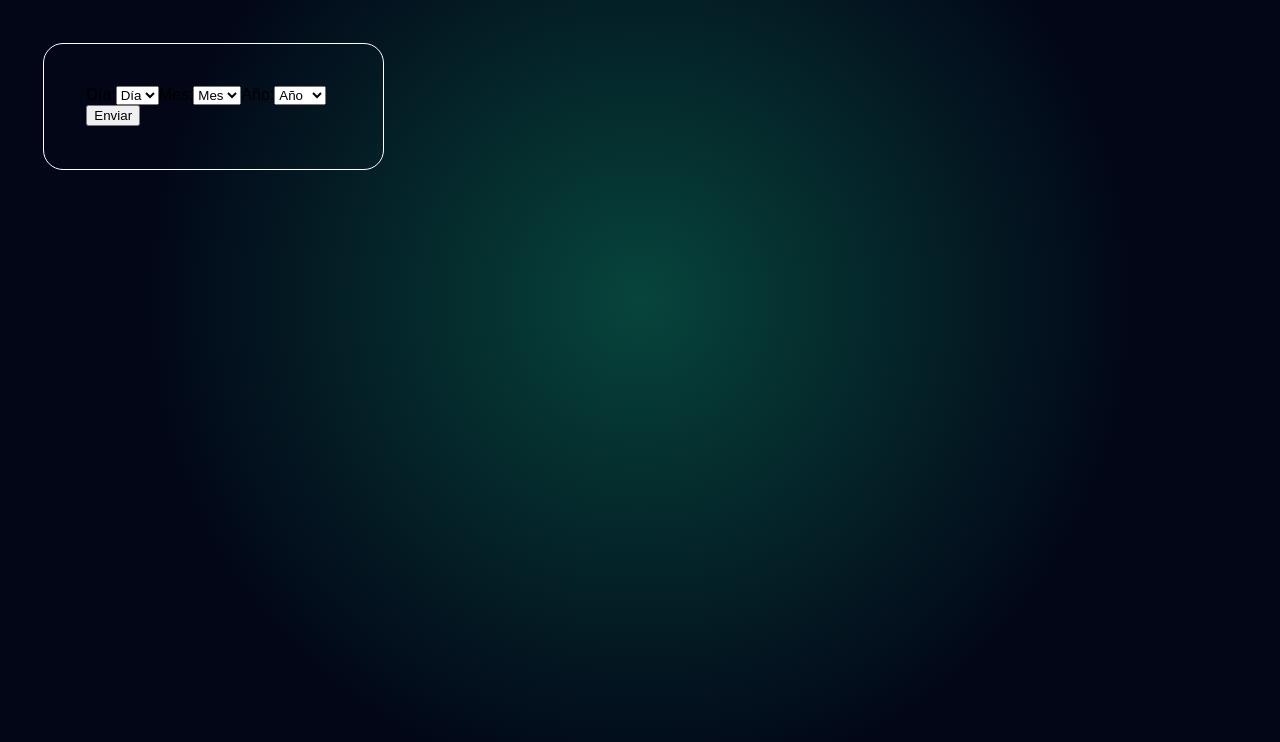
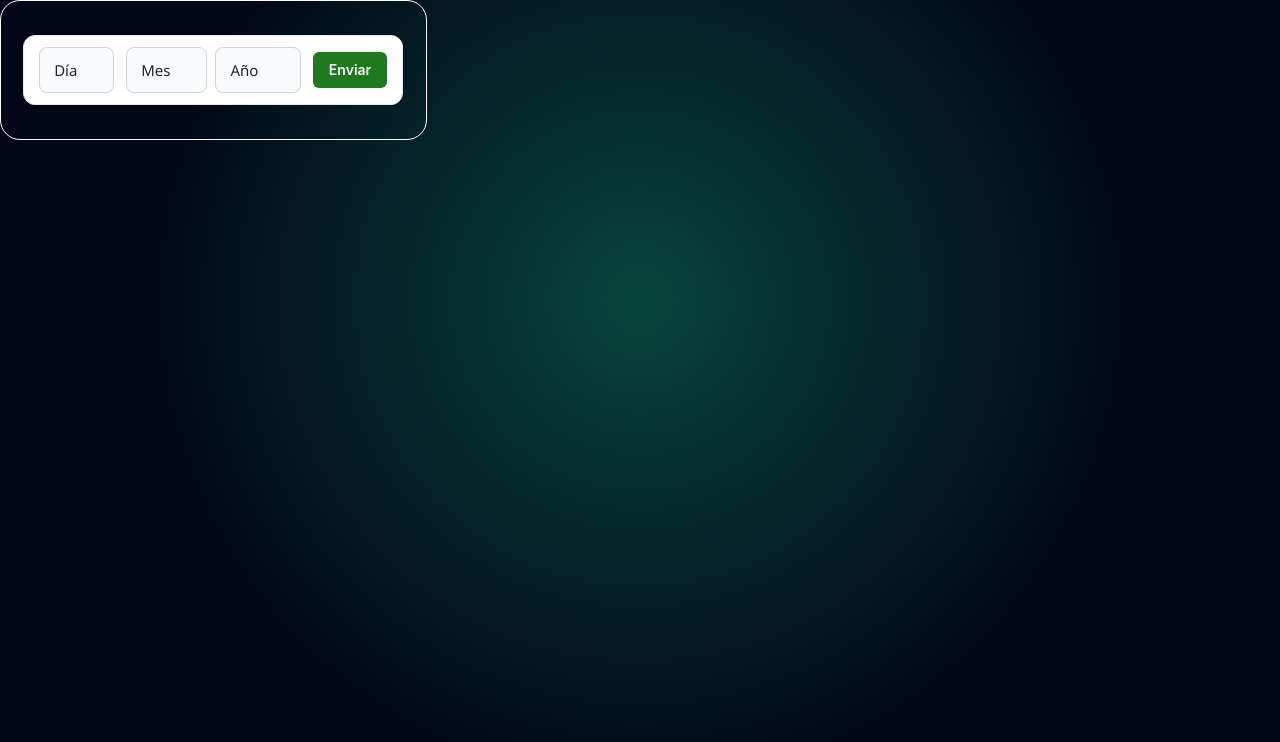
Before and after one commit to Catyvaz/Trabajo-Verificacion-Interfaz, a React (Vite) app in the folder proyecto/: page / in a window 1280 px wide. Shown: the top 742 px of the page. Built offline with nearby package versions, Linux system fonts and the light colour scheme.

Commit message:
ejemplo fecha inválidad

```diff
--- a/proyecto/package.json
+++ b/proyecto/package.json
@@ -10,6 +10,11 @@
     "preview": "vite preview"
   },
   "dependencies": {
+    "@emotion/react": "^11.14.0",
+    "@emotion/styled": "^11.14.1",
+    "@fontsource/inter": "^5.2.8",
+    "@mui/joy": "^5.0.0-beta.52",
+    "@mui/material": "^7.3.3",
     "react": "^19.1.1",
     "react-dom": "^19.1.1"
   },
--- a/proyecto/src/components/fechaIncorrecta.tsx
+++ b/proyecto/src/components/fechaIncorrecta.tsx
@@ -1,4 +1,6 @@
 import React from "react";
+import "../style/fechaIncorrecta.css";
+import Button from "@mui/joy/Button";
 
 export const FechaIncorrecta: React.FC = () => {
   const [datosFormulario, setDatosFormulario] = React.useState({
@@ -21,9 +23,7 @@ export const FechaIncorrecta: React.FC = () => {
 
   return (
     <form action="">
-      <label htmlFor="dia" className="labelFecha">
-        Día:
-      </label>
+      <div className="campo-fecha">
         <select
           name="dia"
           id="dia"
@@ -37,10 +37,9 @@ export const FechaIncorrecta: React.FC = () => {
             </option>
           ))}
         </select>
+      </div>
 
-      <label htmlFor="mes" className="labelFecha">
-        Mes:
-      </label>
+      <div className="campo-fecha">
         <select
           name="mes"
           id="mes"
@@ -48,16 +47,15 @@ export const FechaIncorrecta: React.FC = () => {
           value={datosFormulario.mes}
         >
           <option value="">Mes</option>
-        {Array.from({ length: 25 }, (_, i) => i + 1).map((day) => (
-          <option key={day} value={day}>
-            {day}
+          {Array.from({ length: 20 }, (_, i) => i + 1).map((month) => (
+            <option key={month} value={month}>
+              {month}
             </option>
           ))}
         </select>
+      </div>
 
-      <label htmlFor="anio" className="labelFecha">
-        Año:
-      </label>
+      <div className="campo-fecha">
         <select
           name="anio"
           id="anio"
@@ -65,13 +63,26 @@ export const FechaIncorrecta: React.FC = () => {
           value={datosFormulario.anio}
         >
           <option value="">Año</option>
-        {Array.from({ length: 30 }, (_, i) => 2000 + i).map((day) => (
-          <option key={day} value={day}>
-            {day}
+          {Array.from({ length: 30 }, (_, i) => 2000 + i).map((year) => (
+            <option key={year} value={year}>
+              {year}
             </option>
           ))}
         </select>
-      <button type="submit">Enviar</button>
+      </div>
+
+      <div className="campo-fecha boton-contenedor">
+        <Button
+          color="success"
+          disabled={false}
+          onClick={() => {alert('Fecha enviada')}}
+          size="md"
+          variant="solid"
+          className="boton-enviar"
+        >
+          Enviar
+        </Button>
+      </div>
     </form>
   );
 };
--- a/proyecto/src/style/contenedor.css
+++ b/proyecto/src/style/contenedor.css
@@ -1,6 +1,7 @@
 .contenedor-ejemplos{
  border-radius: 20px;
  border: 1px solid white;
- margin: 10%;
- padding: 10%;
+ align-content: center;
+ justify-items: center;
+    padding: 8%;
 }
--- a/proyecto/src/style/fechaIncorrecta.css
+++ b/proyecto/src/style/fechaIncorrecta.css
@@ -0,0 +1,84 @@
+form {
+  width: 100%;
+  display: grid;
+  justify-items: center;
+  align-items: center;
+  grid-template-columns: repeat(4, 1fr);
+  background: #ffffff;
+  border-radius: 12px;
+  border: 1px solid #e5e7eb;
+  padding: 3%;
+  gap: 2%;
+}
+
+/* Estilos para los desplegables */
+select {
+  appearance: none;
+  background: #f9fafb;
+  border: 1.5px solid #d1d5db;
+  border-radius: 8px;
+  padding: 12px 14px;
+  padding-right: 35px;
+  font-size: 15px;
+  font-family: "Segoe UI", system-ui, -apple-system, sans-serif;
+  color: #22262e;
+  cursor: pointer;
+  transition: all 0.2s ease;
+}
+
+/* Estados hover y focus para desplegables */
+select:hover {
+  border-color: #9ca3af;
+  background-color: #ffffff;
+}
+
+select:focus {
+  outline: none;
+  border-color: #3b82f6;
+  background-color: #ffffff;
+  box-shadow: 0 0 0 3px rgba(59, 130, 246, 0.1);
+}
+
+/* Estilo para opciones placeholder */
+select option[value=""] {
+  color: #9ca3af;
+}
+
+/* Responsive para dispositivos móviles */
+@media (max-width: 640px) {
+  form {
+    flex-direction: column;
+    align-items: stretch;
+    gap: 16px;
+    margin: 20px;
+    padding: 20px;
+  }
+
+  .campo-fecha {
+    flex: none;
+  }
+
+  select {
+    min-width: 100%;
+  }
+
+  button[type="submit"] {
+    width: 100%;
+  }
+}
+
+/* Animación sutil de aparición */
+form {
+  animation: fadeInUp 0.4s ease-out;
+}
+
+@keyframes fadeInUp {
+  from {
+    opacity: 0;
+    transform: translateY(10px);
+  }
+  to {
+    opacity: 1;
+    transform: translateY(0);
+  }
+}
```
Also changed, not shown: 1 other file (tests, documents, lock files or other folders). Lines whose indentation alone changed are shown as unchanged.
